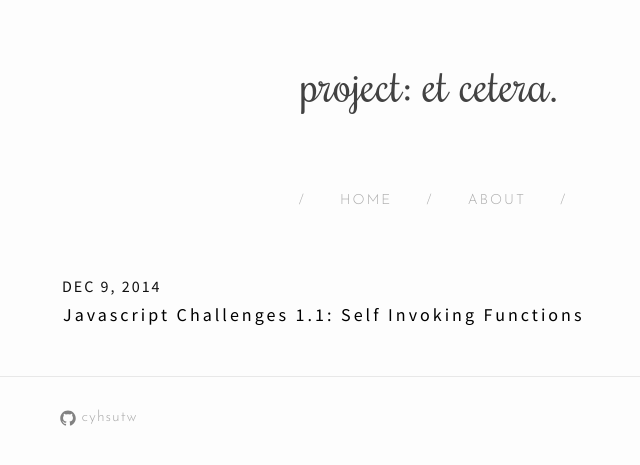
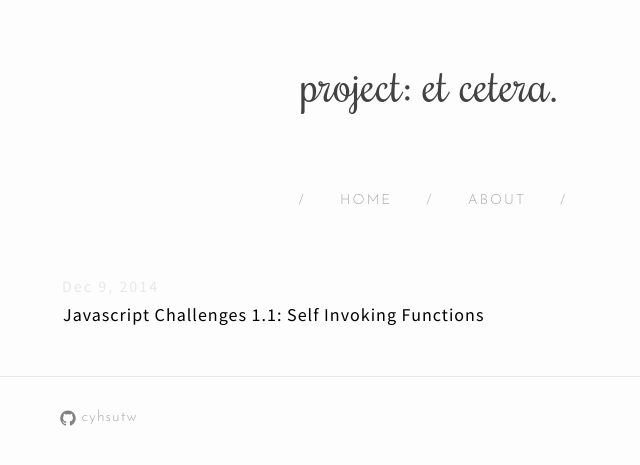
Before and after one commit to cyhsutw/blog, a Jekyll site: the page built from index.html, in a window 1280 px wide. Shown: the top 465 px of the page, without its empty margins (210-850 px from the left). Built offline with Jekyll 4.4.1, drawn with Linux system fonts in a browser that asks for light colours; nearby versions of some CDN libraries.

Commit message:
sorry, no caps pls

```diff
--- a/css/style.scss
+++ b/css/style.scss
@@ -340,12 +340,12 @@ pre {
 }
 .postDate {
   float: left;
-  text-transform: uppercase;
   font-family: "Source Sans Pro";
   font-size: 16px;
   font-weight: 300;
   letter-spacing: 2px;
   text-indent: 2px;
+  color: $grey-color-light;
 }
 .postTag {
   float: right;
@@ -353,7 +353,7 @@ pre {
 .postTitle {
   font-weight: 400;
   text-align: left;
-  letter-spacing: 3px;
+  letter-spacing: 1px;
   text-indent: 3px;
 }
 /**
```
